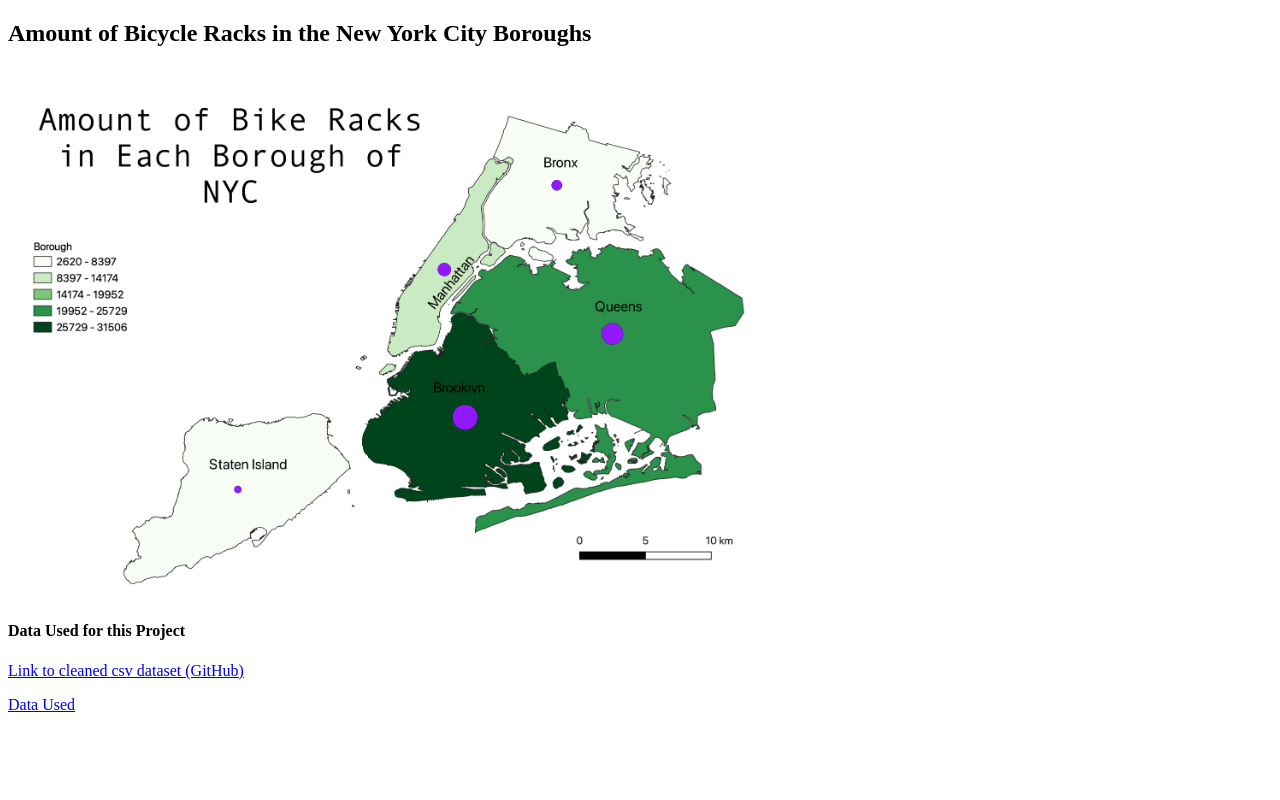
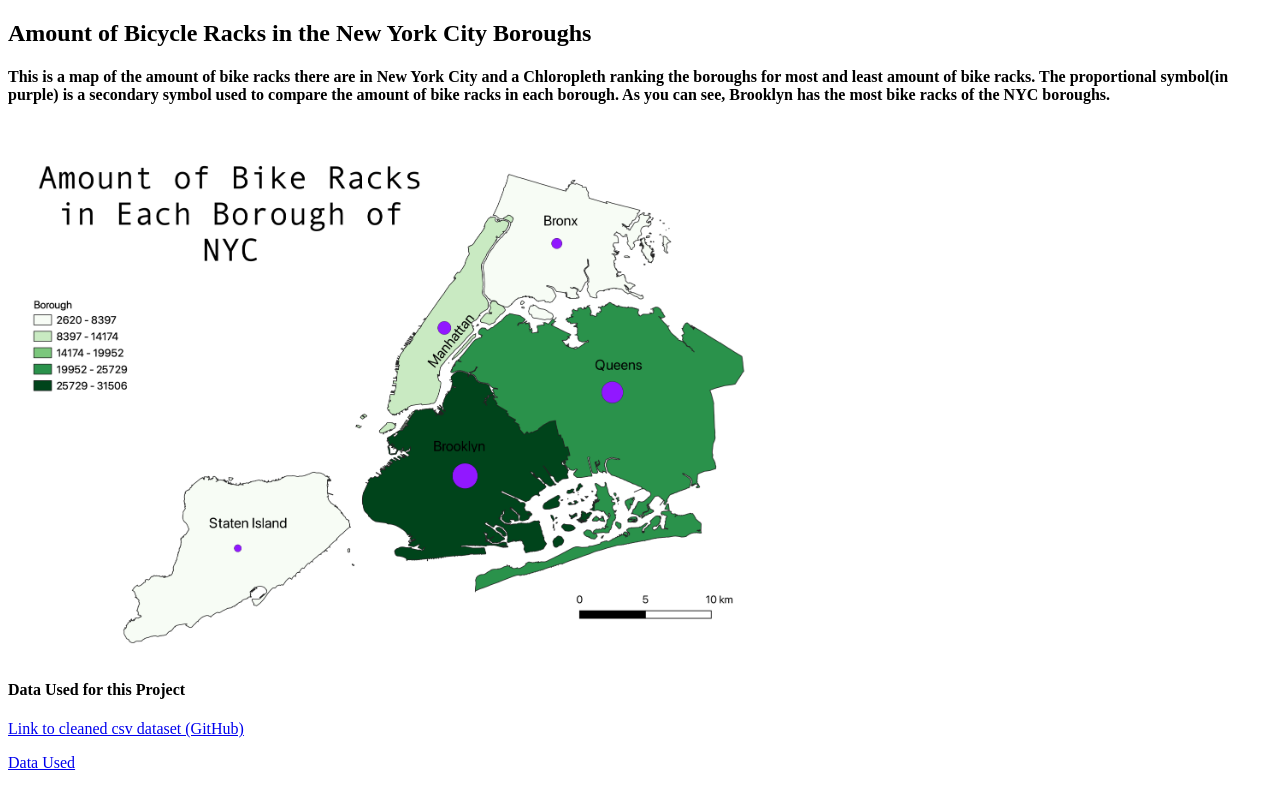
Before and after one commit to smt2302/Geog370, a plain HTML site: page HW 7/proportional_symb.html in a window 1280 px wide. Drawn offline with Linux system fonts and the light colour scheme.

Commit message:
Update proportional_symb.html

```diff
--- a/HW 7/proportional_symb.html
+++ b/HW 7/proportional_symb.html
@@ -8,6 +8,7 @@
 </head>
 <body>
     <h2>Amount of Bicycle Racks in the New York City Boroughs</h2>
+    <h4>This is a map of the amount of bike racks there are in New York City and a Chloropleth ranking the boroughs for most and least amount of bike racks. The proportional symbol(in purple) is a secondary symbol used to compare the amount of bike racks in each borough. As you can see, Brooklyn has the most bike racks of the NYC boroughs.</h4>
 
     <a href="./NYC_boroughs.png">
     <img src="./NYC_boroughs.png" alt="Food Access Washington DC" width='750px'>
```
